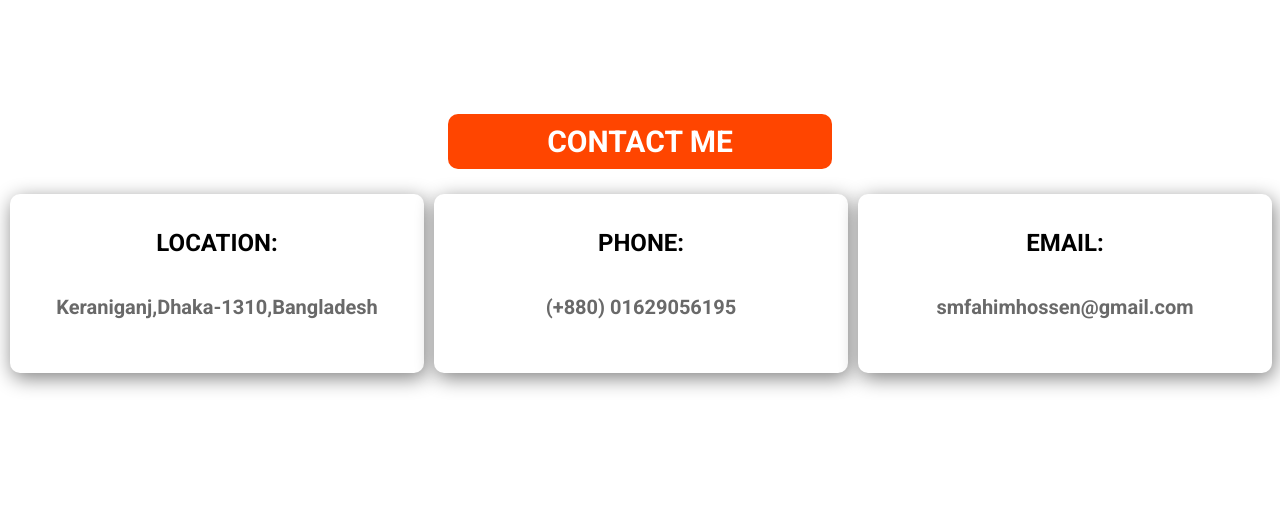
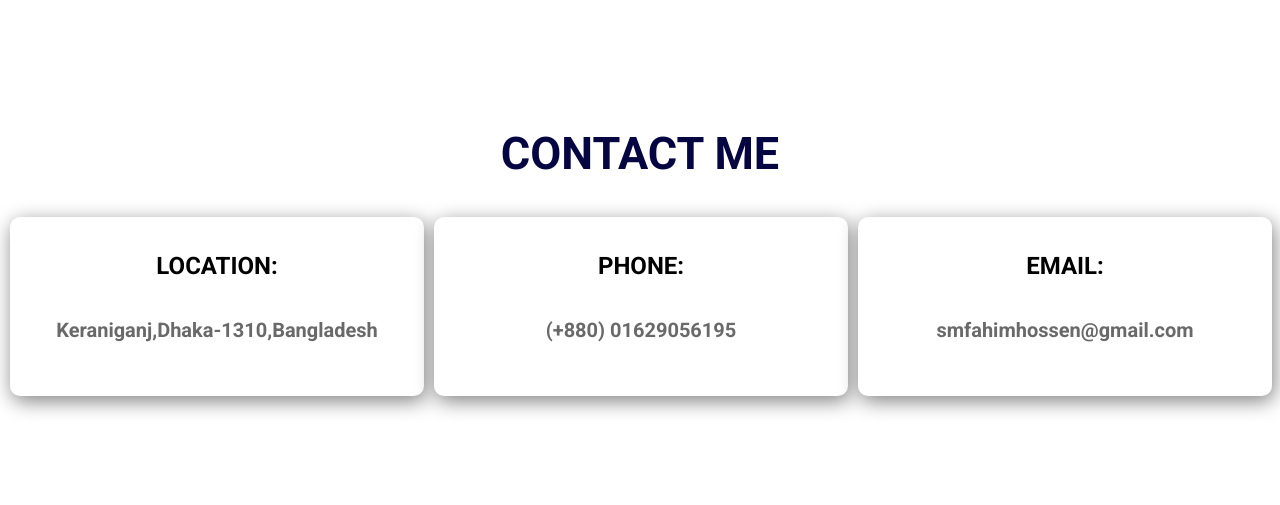
Before and after one commit to smfahim25/mission-22-assign, a plain HTML site: page index.html in a window 1280 px wide. Shown: the part 1950-2455 px from the top of the page. Drawn offline with Linux system fonts and the light colour scheme.

Commit message:
code changed

```diff
--- a/index.html
+++ b/index.html
@@ -84,7 +84,7 @@
         </div>
     </section>
     <section class="padding">
-        <h1 class="contact">CONTACT ME</h1>
+        <h1 class="mission-title">CONTACT ME</h1>
         <div class="flex">
             <div class="box-shadow para">
                 <h2>LOCATION:</h2>
--- a/style.css
+++ b/style.css
@@ -98,16 +98,6 @@ p{
     background-position: right;
     background-size: 20%;
 }
-.contact{
-    font-size: 30px;
-    background-color: orangered;
-    color: white;
-    border-radius: 10px;
-    text-align: center;
-    margin-left: 35%;
-    margin-right: 35%;
-    padding: 10px 50px;
-}
 .flex{
     display: flex;
 }
```
